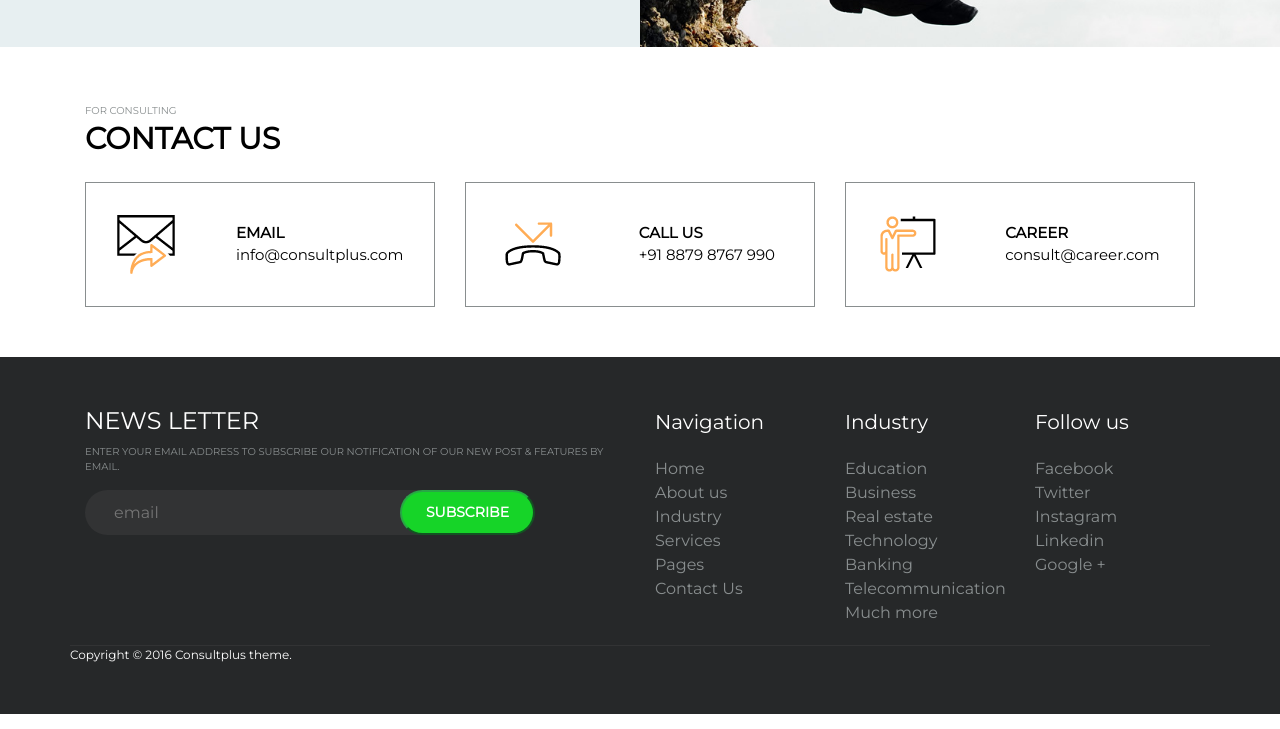
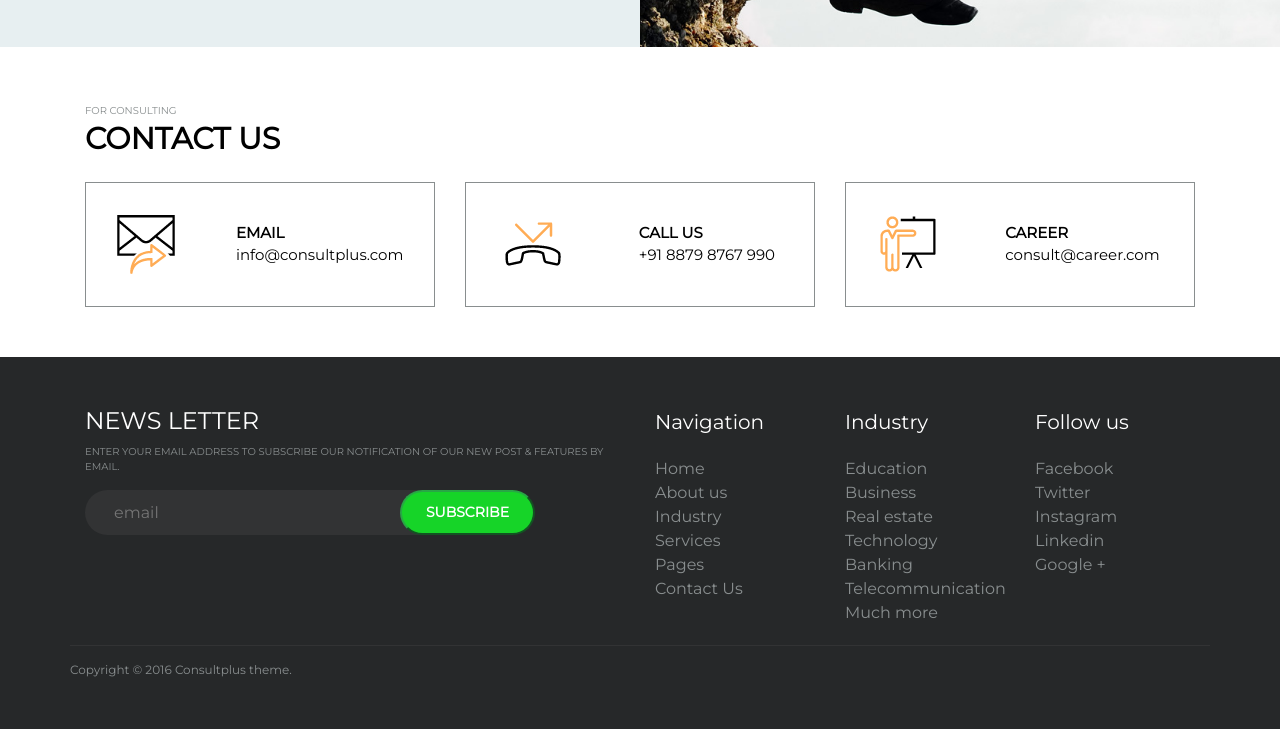
Before and after one commit to yakovina/consult_plus-1, a website: page app/index.html in a window 1280 px wide. Shown: the part 3244-3973 px from the top of the page. Drawn offline with nearby package versions, Linux system fonts and the light colour scheme; files that its build step writes are made by us from their sources; files whose address does not match are found by name.

Commit message:
fix copyright

```diff
--- a/app/index.html
+++ b/app/index.html
@@ -457,7 +457,7 @@
                     </div>
                 </div>
                 <div class="row copyright">
-                    <span class='grey-text text'>Copyright © 2016 Consultplus theme.</span>
+                    <span>Copyright © 2016 Consultplus theme.</span>
                 </div>
             </div>
         </footer>
--- a/app/scss/_footer.scss
+++ b/app/scss/_footer.scss
@@ -55,14 +55,17 @@ footer {
     }
   }
 
+  .copyright {
+    span {
+      font-size: 12px;
+      color: $grey-text-color;
+      padding-top: 15px;
+    }
+  }
   .copyright::before {
     content: "";
     height: 1px;
     border-top: 1px solid #323334;
     width: 100%;
   }
-
-  .copyright {
-    font-size: 12px;
-  }
 }
```
Also changed, not shown: dist/css/style.css, dist/css/style.min.css, dist/index.html.
